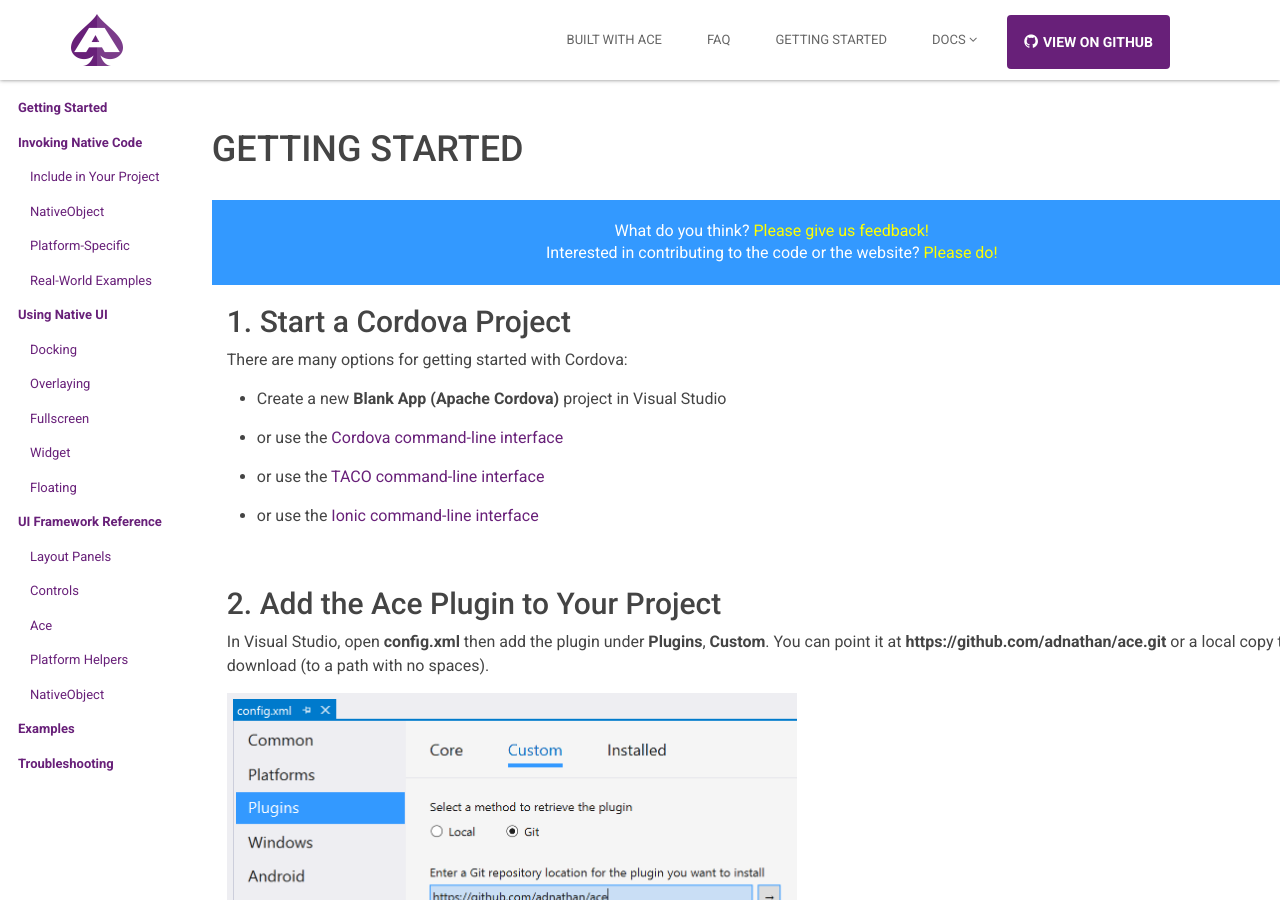
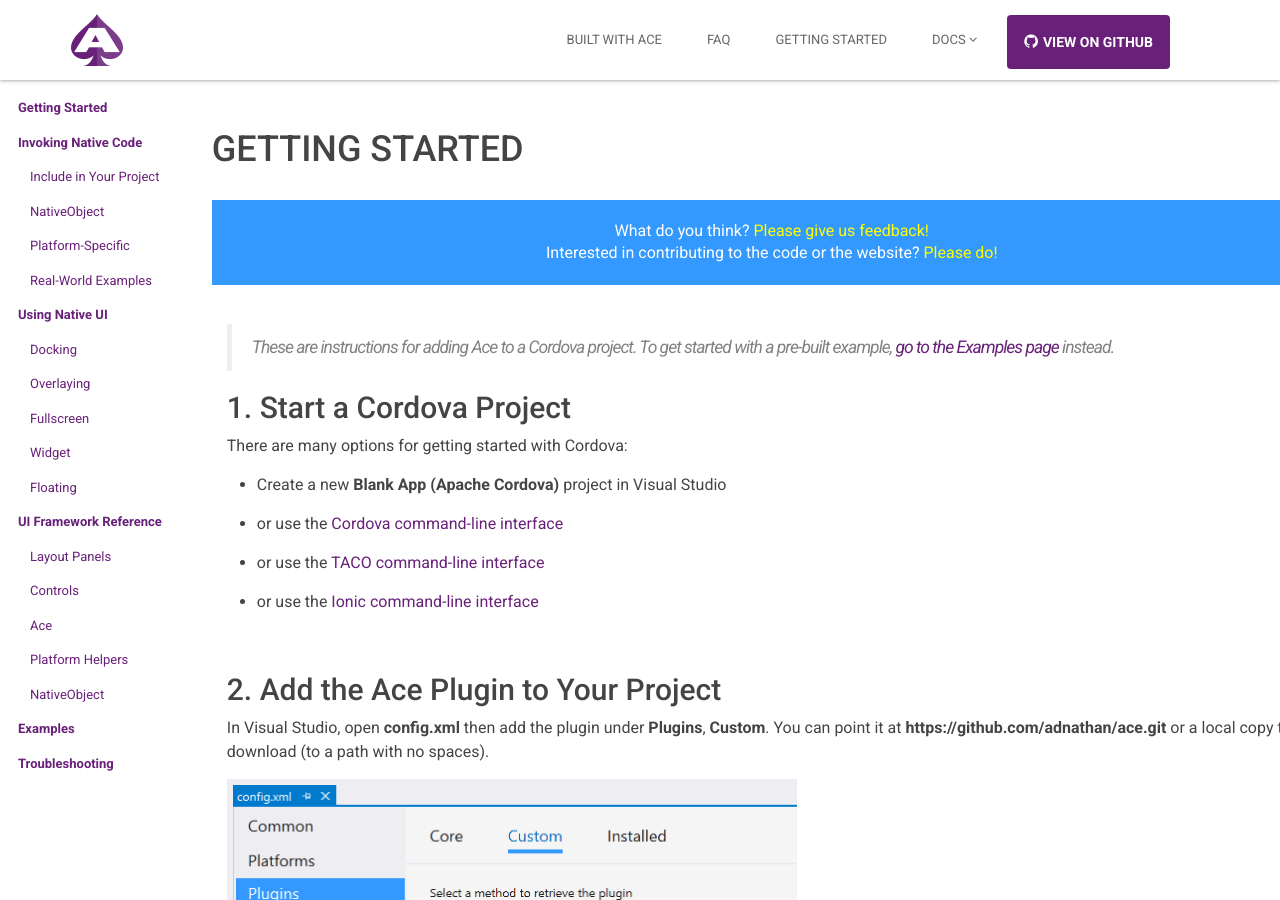
Before and after one commit to microsoft/ace, a Jekyll site: the page built from docs/getting-started.md, in a window 1280 px wide and 900 px high. Built offline with Jekyll 4.4.1, drawn with Linux system fonts in a browser that asks for light colours.

Commit message:
Getting started tweaks

```diff
--- a/docs/getting-started.md
+++ b/docs/getting-started.md
@@ -4,6 +4,11 @@
 category: docs
 permalink: /docs/getting-started/
 ---
+
+<br/>
+
+> These are instructions for adding Ace to a Cordova project. To get started with a pre-built example, [go to the Examples page](/docs/examples) instead.
+
 ## 1. Start a Cordova Project
 There are many options for getting started with Cordova:
 
```
Also changed, not shown: assets/images/github/intro.png (added).
